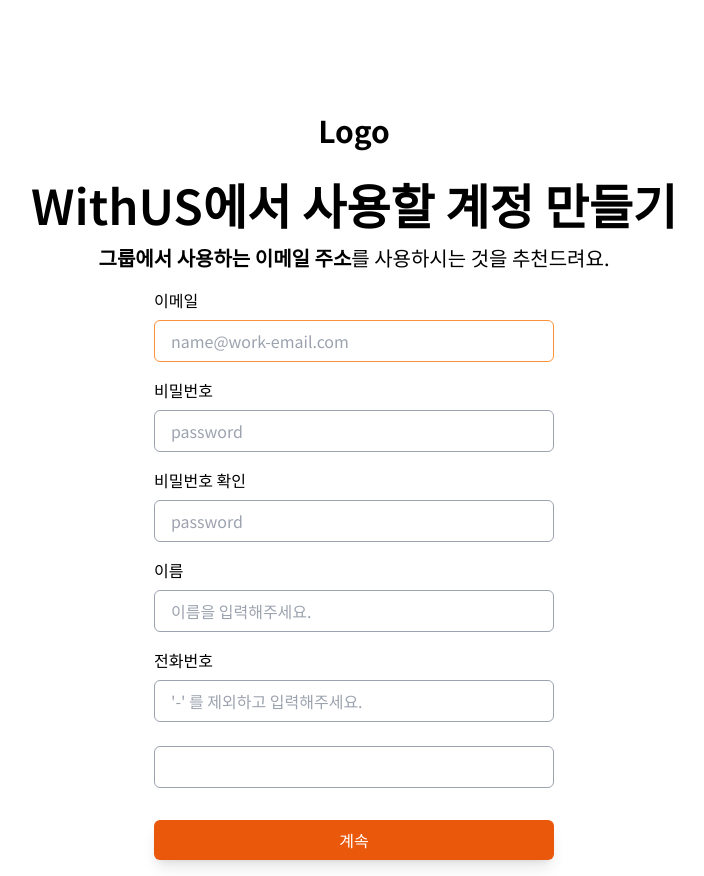
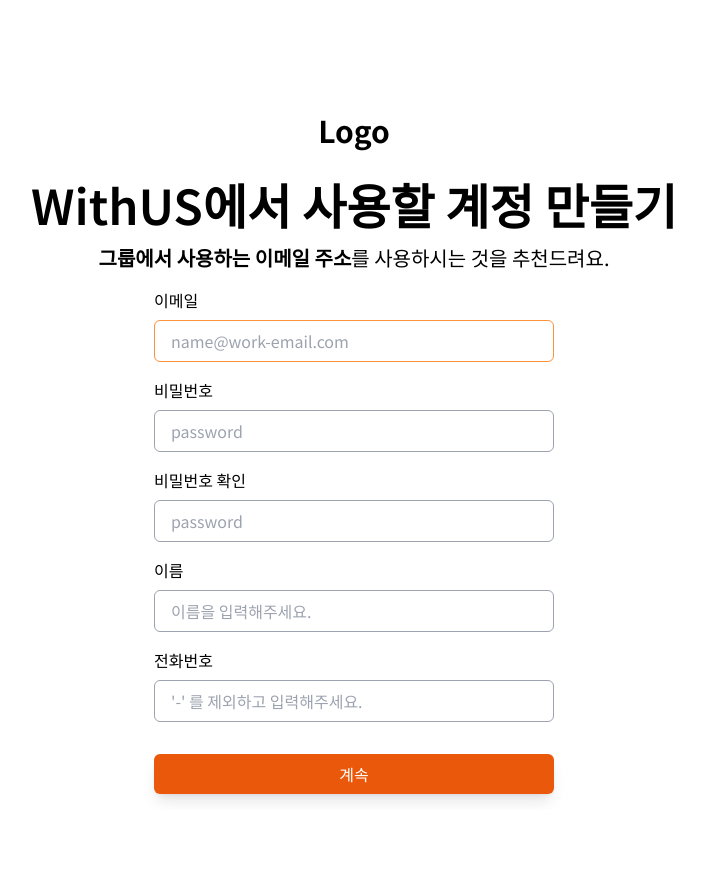
Before and after one commit to Acro-Potatoes/withus-fe, a Next.js app: page /sign/up in a window 1280 px wide. Shown: the whole page, without its empty margins (286-990 px from the left). After the commit the page ends 810 px from the top, so only its background shows below. Built offline with nearby package versions, Linux system fonts and the light colour scheme.

Commit message:
Feat: inpuit 컴포넌트 변경

```diff
--- a/app/ui/sign/sign-up-form.tsx
+++ b/app/ui/sign/sign-up-form.tsx
@@ -23,57 +23,62 @@
         <form action={signUp} className="flex flex-col gap-2">
             <div>
                 <label htmlFor="email">이메일</label>
-                <TextField
+                <FormField
                     id="email"
+                    type="email"
                     name="email"
-                    type="email"
                     placeholder="name@work-email.com"
                     required
                     autoFocus
+                    register={register}
+                    error={errors.email}
                 />
             </div>
             <div>
                 <label htmlFor="password">비밀번호</label>
-                <TextField
+                <FormField
                     id="password"
                     name="password"
                     type="password"
                     placeholder="password"
                     required
+                    register={register}
+                    error={errors.password}
                 />
             </div>
             <div>
                 <label htmlFor="confirmPassword">비밀번호 확인</label>
-                <TextField
+                <FormField
                     id="confirmPassword"
                     name="confirmPassword"
                     type="password"
                     placeholder="password"
                     required
+                    register={register}
+                    error={errors.confirmPassword}
                 />
             </div>
             <div>
                 <label htmlFor="userName">이름</label>
-                <TextField
+                <FormField
                     id="userName"
                     name="userName"
                     placeholder="이름을 입력해주세요."
+                    required
+                    register={register}
+                    error={errors.userName}
                 />
             </div>
             <div>
                 <label htmlFor="phone">전화번호</label>
-                <TextField
+                <FormField
                     id="phone"
                     name="phone"
                     placeholder="'-' 를 제외하고 입력해주세요."
+                    register={register}
+                    error={errors.phone}
                 />
             </div>
-            <FormField
-                type="email"
-                name="email"
-                register={register}
-                error={errors.email}
-            />
             <Button type="submit">계속</Button>
         </form>
     )
```
